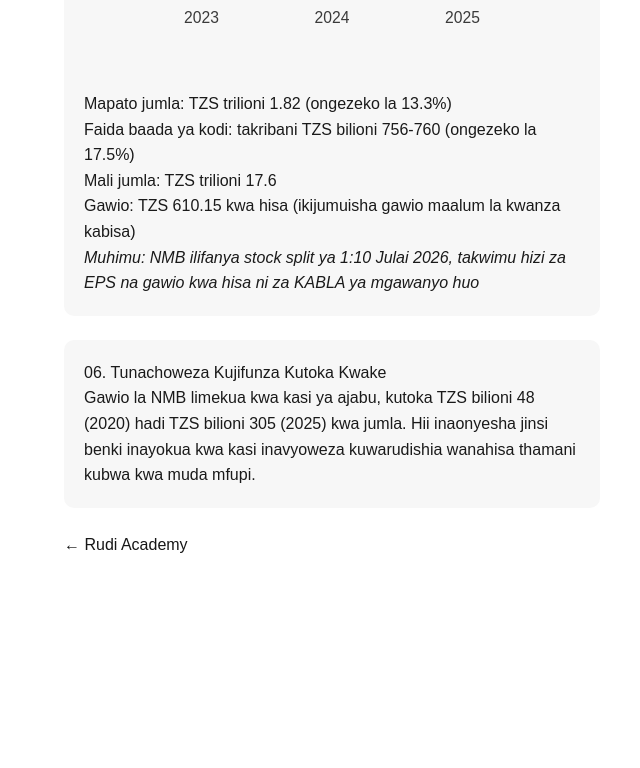
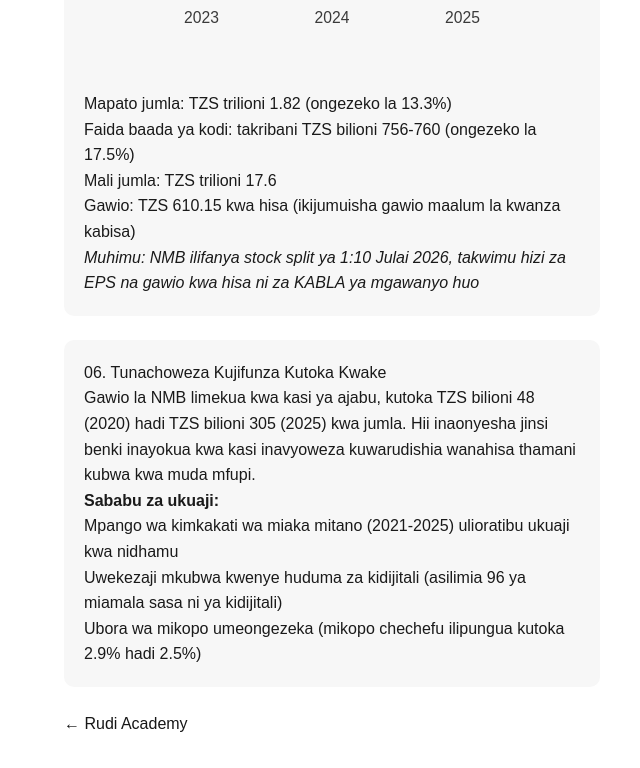
Before and after one commit to sadikiabubakari698-crypto/wekeza_nasi, a Next.js app in the folder wekeza-nasi-app/: page /kampuni/nmb in a window 1280 px wide. Shown: the part 1543-2311 px from the top of the page, without its empty margins (308-948 px from the left). Before the commit the page ends 2132 px from the top, so only its background shows below. Built offline with nearby package versions, Linux system fonts and the light colour scheme.

Commit message:
Add growth drivers explanation to CRDB and NMB company profiles

```diff
--- a/wekeza-nasi-app/app/kampuni/nmb/page.js
+++ b/wekeza-nasi-app/app/kampuni/nmb/page.js
@@ -62,7 +62,14 @@ export default function NMB() {
           Gawio la NMB limekua kwa kasi ya ajabu, kutoka TZS bilioni 48
           (2020) hadi TZS bilioni 305 (2025) kwa jumla. Hii inaonyesha
           jinsi benki inayokua kwa kasi inavyoweza kuwarudishia wanahisa
-          thamani kubwa kwa muda mfupi.
+          thamani kubwa kwa muda mfupi.</p>
+        <p><strong>Sababu za ukuaji:</strong></p>
+        <ul>
+          <li>Mpango wa kimkakati wa miaka mitano (2021-2025) ulioratibu ukuaji kwa nidhamu</li>
+          <li>Uwekezaji mkubwa kwenye huduma za kidijitali (asilimia 96 ya miamala sasa ni ya kidijitali)</li>
+          <li>Ubora wa mikopo umeongezeka (mikopo chechefu ilipungua kutoka 2.9% hadi 2.5%)</li>
+        </ul>
+        <p>
         </p>
       </div>
 
```
